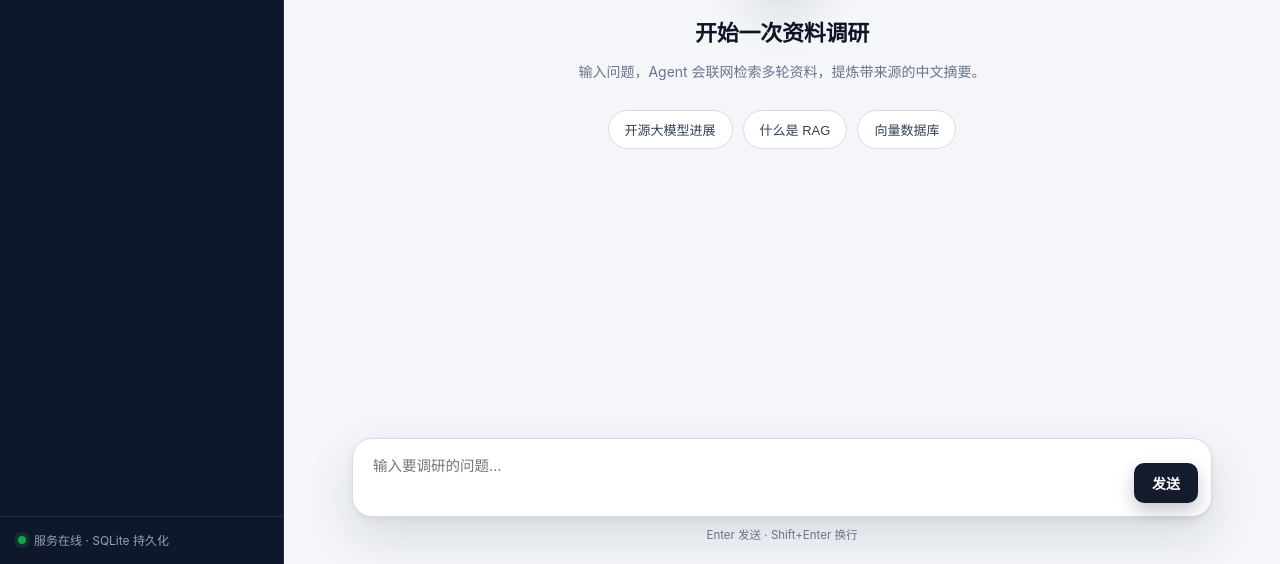
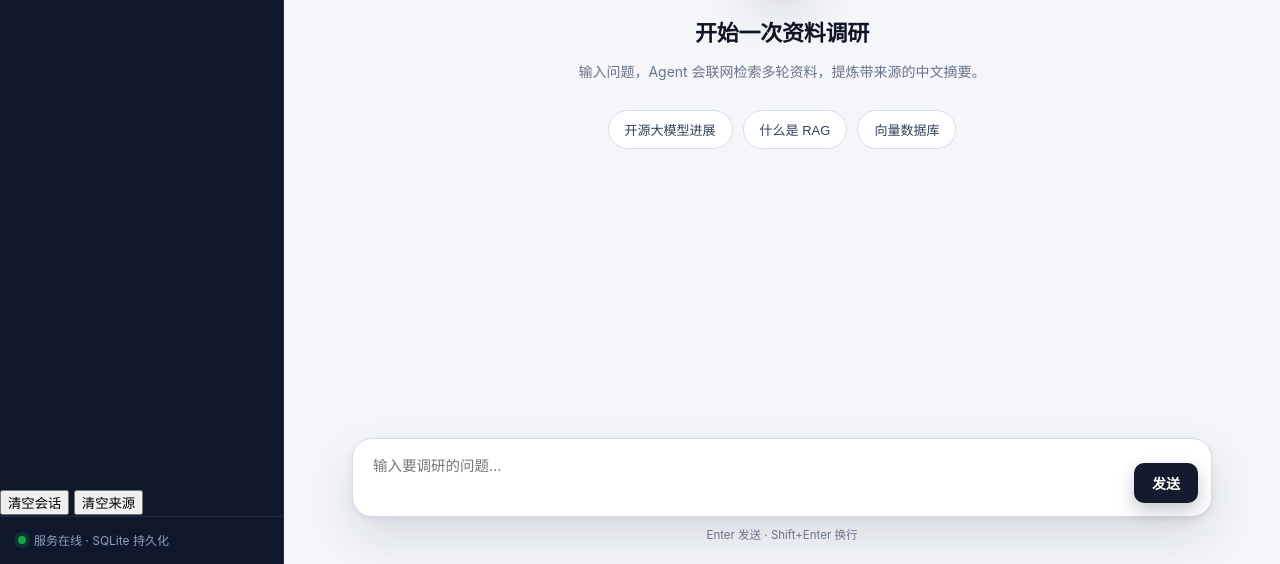
Before and after one commit to najiuxiao3-bit/research-agent-web, a plain HTML site: page static/index.html in a window 1280 px wide. Shown: the part 236-800 px from the top of the page. Drawn offline with Linux system fonts and the light colour scheme; no server answers.

Commit message:
前端侧栏新增清空会话/清空来源按钮

```diff
--- a/static/index.html
+++ b/static/index.html
@@ -23,6 +23,11 @@
       <div class="side-title">历史会话</div>
       <div class="history-scroll">
         <ul id="history-list"><li class="empty">加载中…</li></ul>
+      </div>
+
+      <div class="side-actions">
+        <button id="clear-sessions-btn" class="side-action">清空会话</button>
+        <button id="clear-sources-btn" class="side-action">清空来源</button>
       </div>
 
       <div class="side-footer">
```
